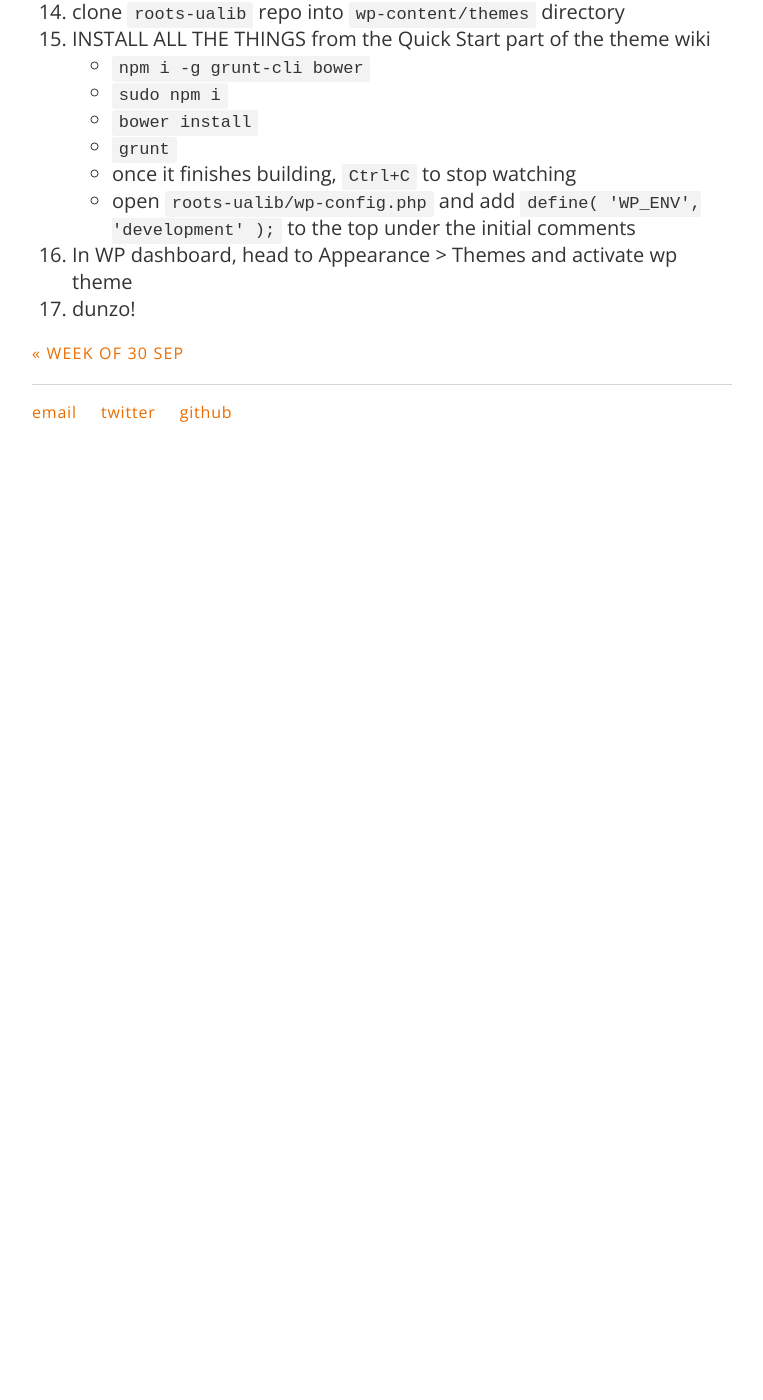
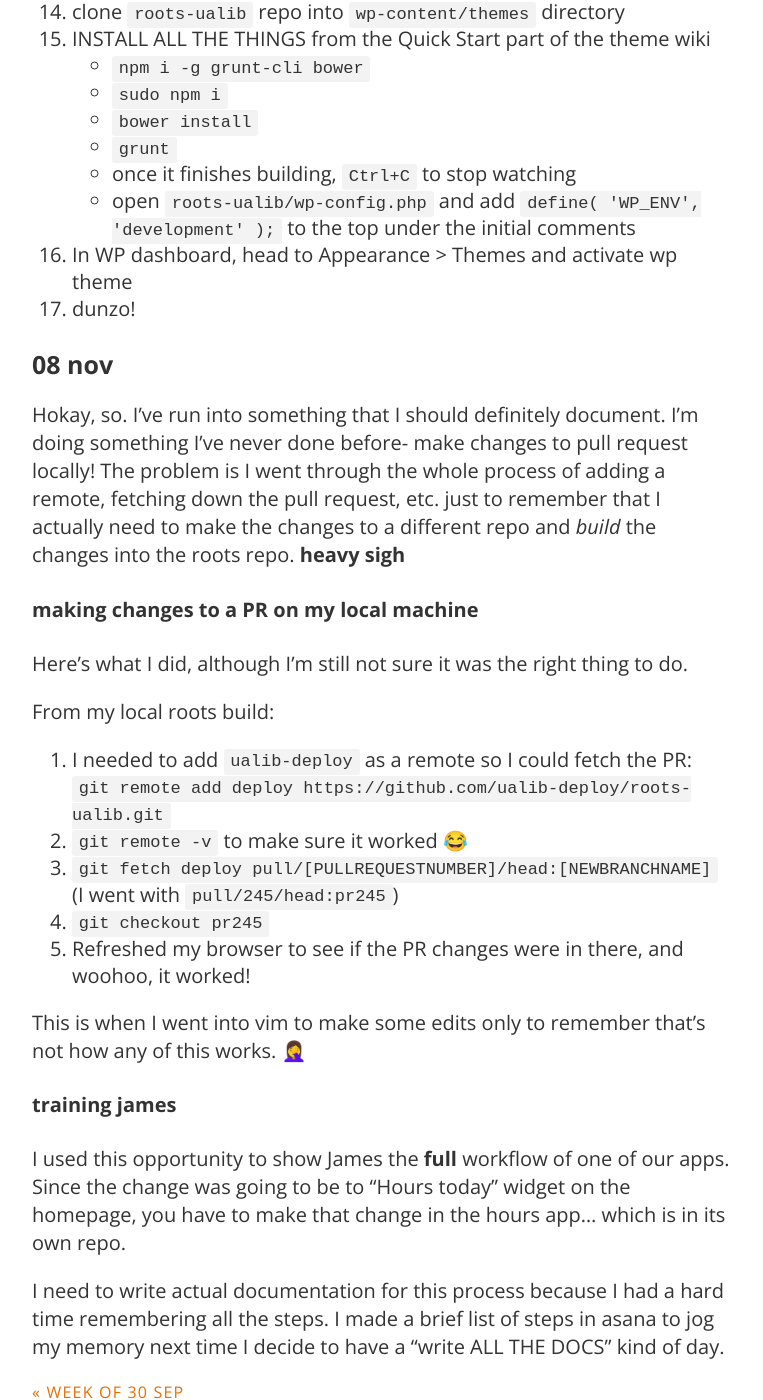
Before and after one commit to carylwyatt/carylwyatt.github.io, a Jekyll site: the page built from _posts/2019-11-04-week-of-nov-04.md, in a window 1280 px wide and 1400 px high, scrolled down 809 px. Shown: the whole window, without its empty margins (258-1021 px from the left). Built offline with Jekyll 4.4.1, drawn with Linux system fonts in a browser that asks for light colours; emoji names are drawn with the system emoji font; before the commit the page ends 1272 px from its top, so only the background shows below that.

Commit message:
finishing up last week's notes

```diff
--- a/_posts/2019-11-04-week-of-nov-04.md
+++ b/_posts/2019-11-04-week-of-nov-04.md
@@ -31,3 +31,26 @@ date: 2019-11-04
   - open `roots-ualib/wp-config.php` and add `define( 'WP_ENV', 'development' );` to the top under the initial comments
 1. In WP dashboard, head to Appearance > Themes and activate wp theme
 1. dunzo!
+
+### 08 nov
+
+Hokay, so. I've run into something that I should definitely document. I'm doing something I've never done before- make changes to pull request locally! The problem is I went through the whole process of adding a remote, fetching down the pull request, etc. just to remember that I actually need to make the changes to a different repo and *build* the changes into the roots repo. **heavy sigh**
+
+#### making changes to a PR on my local machine
+
+Here's what I did, although I'm still not sure it was the right thing to do.
+
+From my local roots build:
+1. I needed to add `ualib-deploy` as a remote so I could fetch the PR: `git remote add deploy https://github.com/ualib-deploy/roots-ualib.git`
+1. `git remote -v` to make sure it worked :joy:
+1. `git fetch deploy pull/[PULLREQUESTNUMBER]/head:[NEWBRANCHNAME]` (I went with `pull/245/head:pr245`)
+1. `git checkout pr245`
+1. Refreshed my browser to see if the PR changes were in there, and woohoo, it worked!
+
+This is when I went into vim to make some edits only to remember that's not how any of this works. :woman_facepalming:
+
+#### training james
+
+I used this opportunity to show James the **full** workflow of one of our apps. Since the change was going to be to "Hours today" widget on the homepage, you have to make that change in the hours app... which is in its own repo.
+
+I need to write actual documentation for this process because I had a hard time remembering all the steps. I made a brief list of steps in asana to jog my memory next time I decide to have a "write ALL THE DOCS" kind of day.
```
